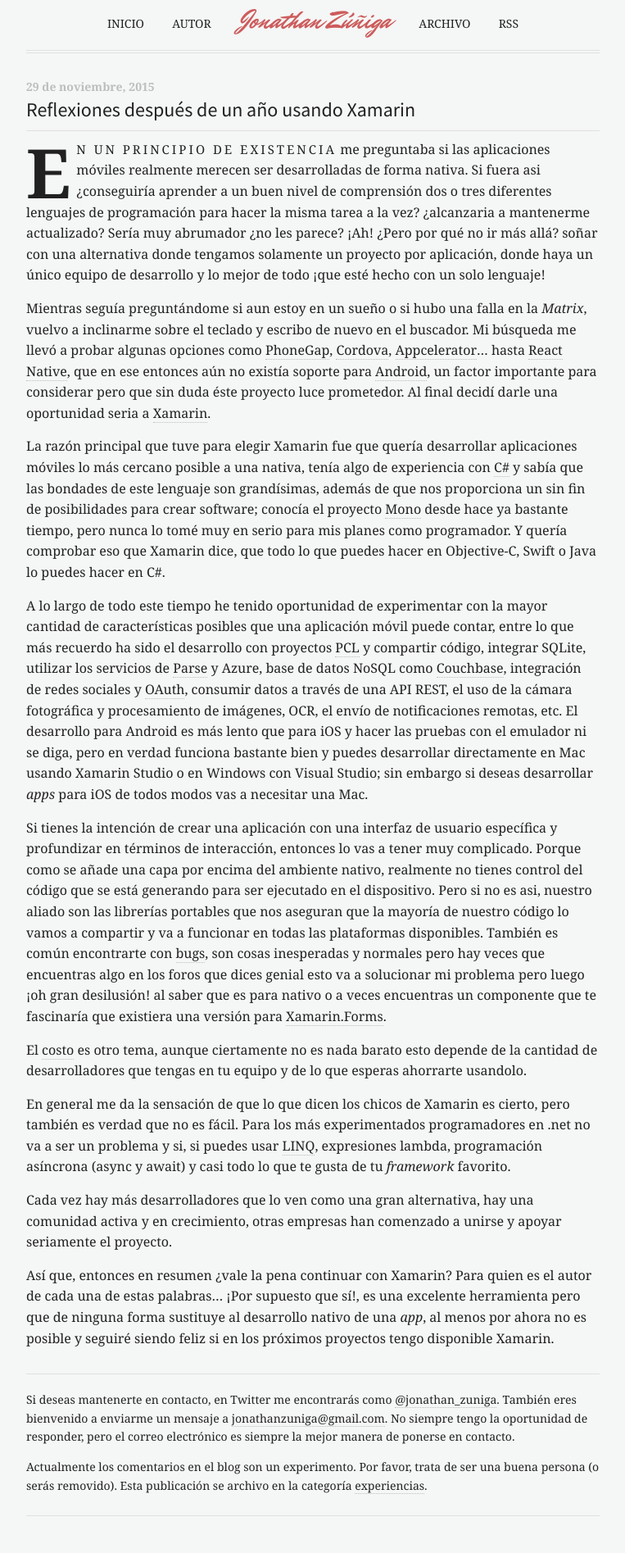
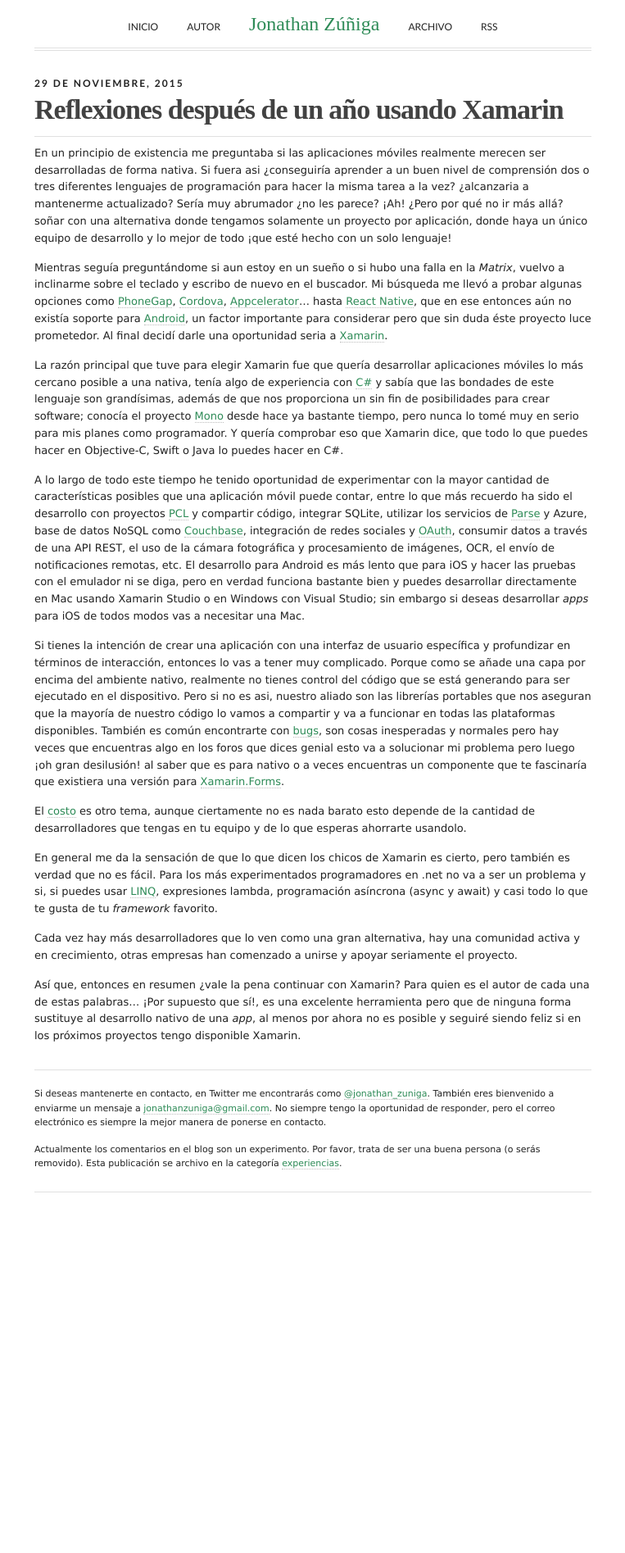
Before and after one commit to jonathanzuniga/jonathanzuniga.github.io, a Jekyll site: the page built from _posts/2015-11-29-reflexiones-despues-de-un-a_o-usando-xamarin.md, in a window 1280 px wide. Shown: the whole page at 82% size, without its empty margins (258-1021 px from the left). Built offline with Jekyll 4.4.1, drawn with Linux system fonts in a browser that asks for light colours; nearby versions of some CDN libraries; after the commit the page ends 1500 px from its top, so only the background shows below that.

Commit message:
Change the font family.

```diff
--- a/_posts/2015-11-29-reflexiones-despues-de-un-a_o-usando-xamarin.md
+++ b/_posts/2015-11-29-reflexiones-despues-de-un-a_o-usando-xamarin.md
@@ -7,7 +7,7 @@ tags: [opinión, xamarin, desarrollo-móvil]
 title: "Reflexiones después de un año usando Xamarin"
 ---
 
-<span class="dropcap">E</span><span class="run-in">n un principio de existencia</span> me preguntaba si las aplicaciones móviles realmente merecen ser desarrolladas de forma nativa. Si fuera asi ¿conseguiría aprender a un buen nivel de comprensión dos o tres diferentes lenguajes de programación para hacer la misma tarea a la vez? ¿alcanzaria a mantenerme actualizado? Sería muy abrumador ¿no les parece? ¡Ah! ¿Pero por qué no ir más allá? soñar con una alternativa donde tengamos solamente un proyecto por aplicación, donde haya un único equipo de desarrollo y lo mejor de todo ¡que esté hecho con un solo lenguaje!<!--more-->
+En un principio de existencia me preguntaba si las aplicaciones móviles realmente merecen ser desarrolladas de forma nativa. Si fuera asi ¿conseguiría aprender a un buen nivel de comprensión dos o tres diferentes lenguajes de programación para hacer la misma tarea a la vez? ¿alcanzaria a mantenerme actualizado? Sería muy abrumador ¿no les parece? ¡Ah! ¿Pero por qué no ir más allá? soñar con una alternativa donde tengamos solamente un proyecto por aplicación, donde haya un único equipo de desarrollo y lo mejor de todo ¡que esté hecho con un solo lenguaje!<!--more-->
 
 Mientras seguía preguntándome si aun estoy en un sueño o si hubo una falla en la *Matrix*, vuelvo a inclinarme sobre el teclado y escribo de nuevo en el buscador. Mi búsqueda me llevó a probar algunas opciones como [PhoneGap][phonegap], [Cordova][cordova], [Appcelerator][appcelerator]… hasta [React Native][react-native], que en ese entonces aún no existía soporte para [Android][android], un factor importante para considerar pero que sin duda éste proyecto luce prometedor. Al final decidí darle una oportunidad seria a [Xamarin][xamarin].
 
--- a/_sass/_base.scss
+++ b/_sass/_base.scss
@@ -18,7 +18,7 @@ body {
 	color: $text-color;
 	font-family: $base-font-family;
 	font-size: $base-font-size;
-	font-weight: 300;
+	font-weight: normal;
 	line-height: $base-line-height;
 	-webkit-text-size-adjust: 100%;
 
@@ -89,7 +89,7 @@ li {
  */
 h1, h2, h3, h4, h5, h6 {
 	font-family: $base-font-family;
-	font-weight: normal;
+	font-weight: bold;
 }
 
 
@@ -99,8 +99,7 @@ h1, h2, h3, h4, h5, h6 {
  */
 a {
 	border-bottom: 1px dotted $color-grey-400;
-	color: $text-color;
-	font-weight: normal;
+	color: $link-color;
 	text-decoration: none;
  	-webkit-transition: all 0.2s ease;
  	-moz-transition: all 0.2s ease;
@@ -109,10 +108,10 @@ a {
  	transition: all 0.2s ease;
 
 	&:visited {
-		color: $text-color;
+		color: $link-color;
 	}
 	&:hover {
-		color: $link-color;
+		color: $text-color;
 	}
 	&:active {
 	}
--- a/_sass/_layout.scss
+++ b/_sass/_layout.scss
@@ -66,6 +66,7 @@ hr {
 	.header-menu {
 		border-bottom: 4px double $color-grey-300;
 		padding-bottom: 10px;
+		padding-top: 10px;
 		text-align: center;
 
 		ul {
@@ -74,21 +75,24 @@ hr {
 
 			li {
 				display: inline-block;
-				font-size: 0.875em;
-				font-weight: 300;
+				font-family: $second-font-family;
+				font-size: 0.750em;
 				list-style: none;
 				margin: 0 15px;
 				text-transform: uppercase;
 
 				a {
 					border-bottom: none;
+					color: $text-color;
+
+					&:hover {
+						color: $link-color;
+					}
 				}
 
 				&.header-brand {
-					font-family: $brand-font-family;
-					font-size: 2em;
-					// font-weight: bold;
-					letter-spacing: normal;
+					font-family: $heading-font-family;
+					font-size: 1.5em;
 					text-transform: none;
 
 					a {
@@ -124,18 +128,20 @@ hr {
 		.post-header,
 		.page-header {
 			.post-date {
-				color: $color-grey-400;
-				font-size: 0.875em;
-				font-weight: bold;
+				font-family: $second-font-family;
+				font-size: 0.750em;
+				letter-spacing: 2px;
 				margin-bottom: 0;
+				text-transform: uppercase;
 			}
 
 			.post-title,
 			.page-title {
 				border-bottom: 1px solid $color-grey-300;
+				color: $color-grey-800;
 				font-family: $heading-font-family;
-				font-size: 1.5em;
-				font-weight: normal;
+				font-size: 2.125em;
+				letter-spacing: -1px;
 				line-height: 1.3;
 				margin-bottom: 10px;
 				padding-bottom: 10px;
@@ -143,10 +149,11 @@ hr {
 				a,
 				a:visited {
 					border-bottom: none;
-					font-weight: normal;
+					color: $color-grey-800;
 					text-decoration: none;
 				}
 				a:hover {
+					color: $link-color;
 				}
 			}
 		}
@@ -157,29 +164,30 @@ hr {
 		}
 
 		.post-content {
+			font-size: 0.813em;
 			margin-bottom: $spacing-unit / 2;
 
-			.dropcap {
-		    float: left;
-		    font-size: 5.2em;
-		    font-weight: 900;
-		    line-height: 0.8em;
-		    margin-right: 7px;
-		    margin-top: 7px;
-		    position: relative;
-			}
+			// .dropcap {
+		 //    float: left;
+		 //    font-size: 5.2em;
+		 //    font-weight: 900;
+		 //    line-height: 0.8em;
+		 //    margin-right: 7px;
+		 //    margin-top: 7px;
+		 //    position: relative;
+			// }
 
-			.run-in {
-				font-size: 0.938em;
-				letter-spacing: 3px;
-				text-transform: uppercase;
-			}
+			// .run-in {
+			// 	font-size: 0.938em;
+			// 	letter-spacing: 3px;
+			// 	text-transform: uppercase;
+			// }
 		}
 
 		.post-footer {
 			border-bottom: 1px solid $color-grey-300;
 			border-top: 1px solid $color-grey-300;
-			font-size: 0.875em;
+			font-size: 0.688em;
 			margin-top: 30px;
 			padding-bottom: 10px;
 			padding-top: 20px;
--- a/css/main.scss
+++ b/css/main.scss
@@ -4,15 +4,11 @@
 
 @charset 'utf-8';
 
-// @import 'https://fonts.googleapis
-// @import 'https://fonts.googleapis.com/css?family=Merriweather:900|Mr+Dafoe|Parisienne|Roboto+Slab:300,400,700|Source+Sans+Pro:300,300i,400,400i,600,600i,700,700i,900';
-@import 'https://fonts.googleapis.com/css?family=Mr+Dafoe|Source+Sans+Pro:300,300i,400,400i,600,600i,700,700i,900';
-
 // Our variables.
-$brand-font-family: 'Mr Dafoe', cursive;
-$base-font-family: Georgia, 'Times New Roman', Times, serif;
-$heading-font-family: 'Source Sans Pro', Verdana, sans-serif;
+$base-font-family: Verdana, Helvetica, sans-serif;
+$heading-font-family: 'Times New Roman', 'Times Roman', Times, serif;
 $mono-font-family: 'Courier New', courier, monospace;
+$second-font-family: Gill Sans, Verdana, Helvetica, sans-serif;
 $base-font-size: 16px;
 $small-font-size: $base-font-size * 0.813;
 $base-line-height: 1.6;
@@ -22,7 +18,7 @@ $spacing-unit: 30px;
 
 // Colors.
 $text-color: #212121;
-$background-color: #f5f6f6;
+$background-color: #fff;
 
 $color-grey: #828282;
 $color-grey-dark: darken($color-grey, 25%);
@@ -73,12 +69,12 @@ $color-yellow-50: #fffde7;
 // $bg-color-indigo: #5783c8;
 // $bg-color-amber: #ffb244;
 
-$link-color: IndianRed;
+$link-color: SeaGreen;
 
 
 
 // Width of the content area.
-$content-width:	760px;
+$content-width:	740px;
 $on-palm:				600px;
 $on-laptop:			480px;
 
```
Also changed, not shown: _posts/2015-10-17-encriptando-datos-con-el-algoritmo-rot13.md (+1 -1 lines), _posts/2016-01-16-doom-regresa-con-un-nuevo-nivel.md (+1 -1 lines).
